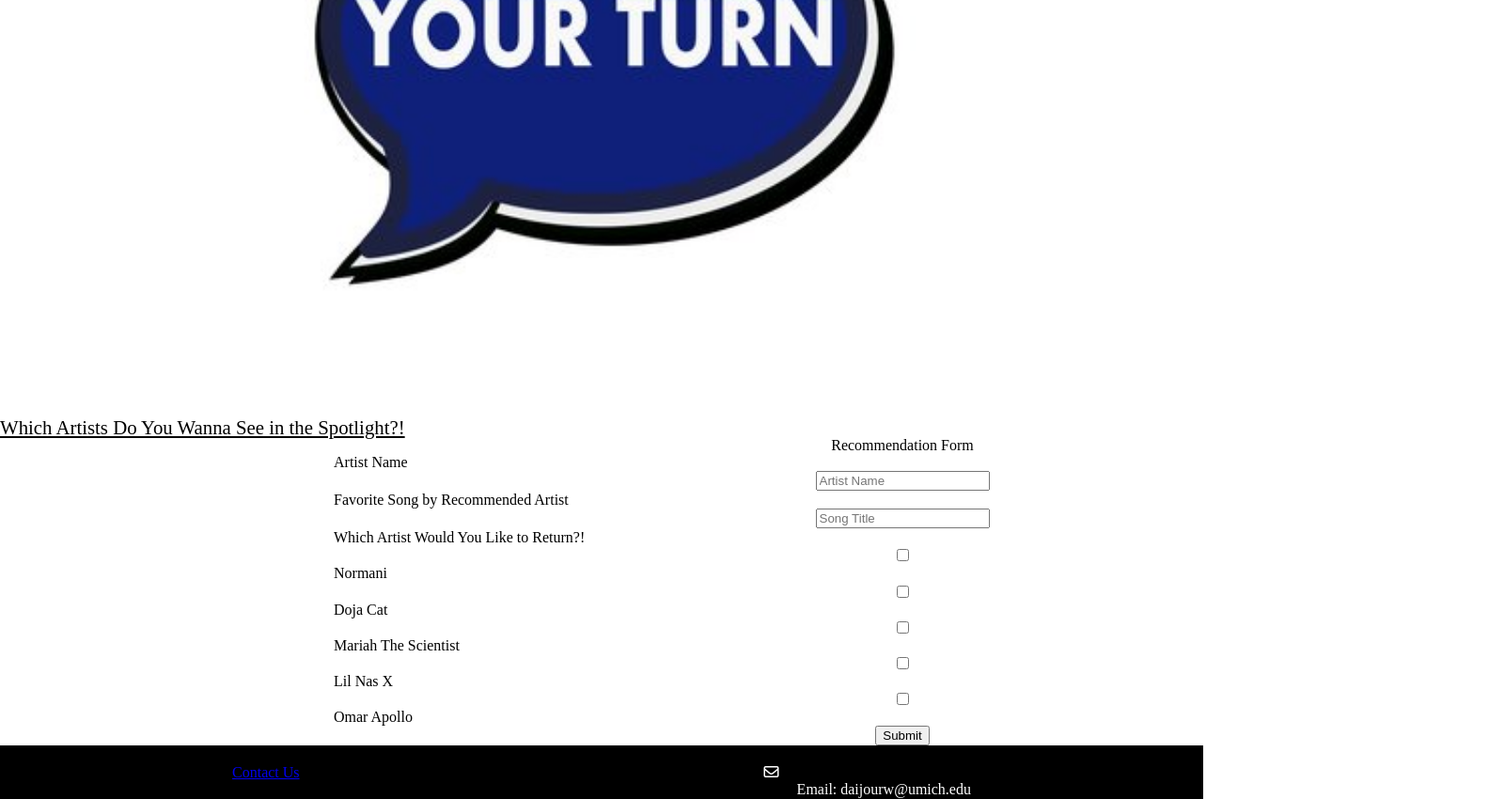
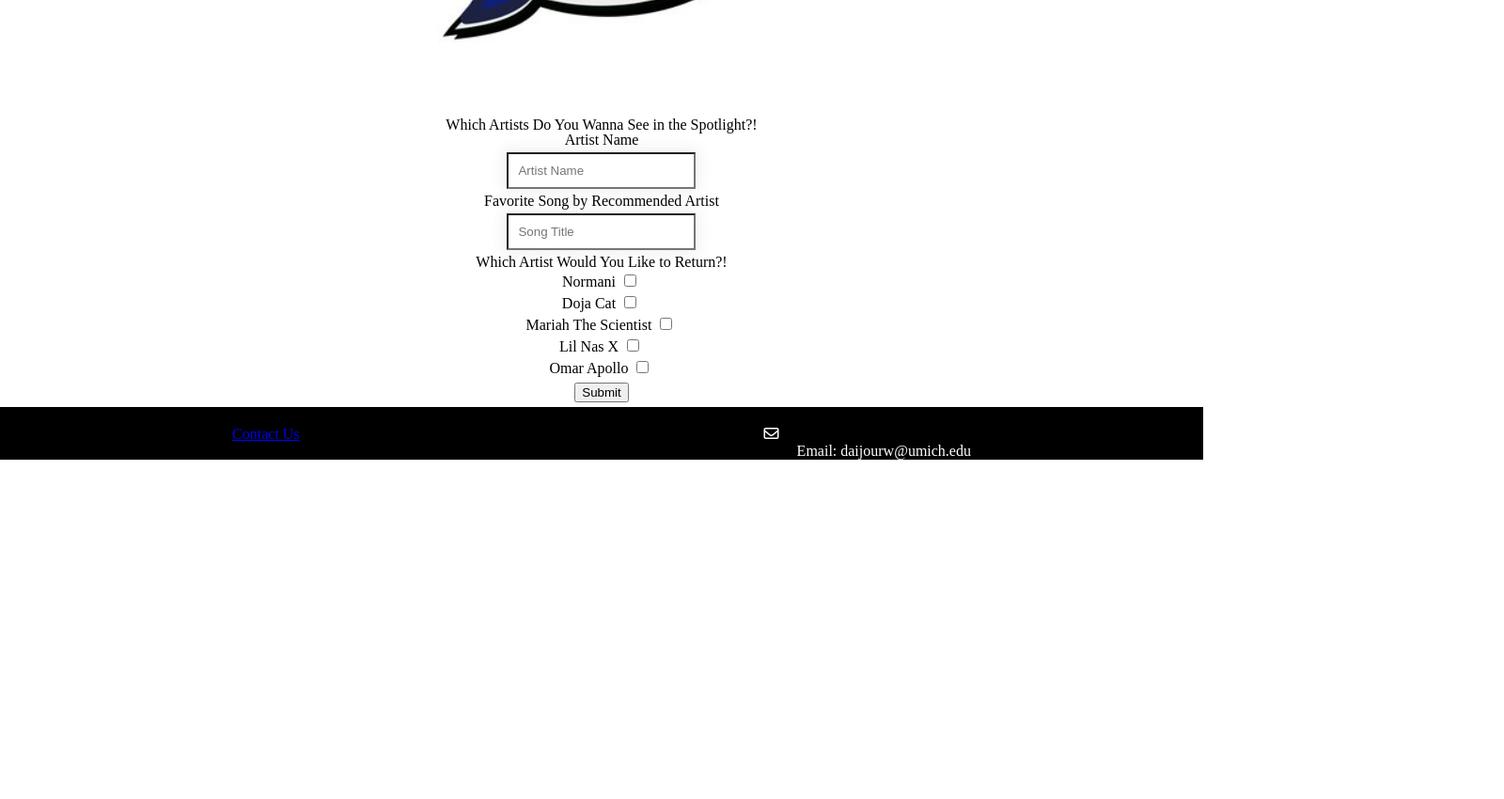
Before and after one commit to daijourw/FinalPortfolio, a plain HTML site: page contact.html in a window 1280 px wide. Shown: the part 1120-1970 px from the top of the page at 94% size, 1600 px wide, since content can reach past the window. After the commit the page ends 1609 px from the top, so only its background shows below. Drawn offline with Linux system fonts and the light colour scheme; a web font is replaced by a local one.

Commit message:
Add files via upload

```diff
--- a/contact.html
+++ b/contact.html
@@ -47,66 +47,82 @@
         <!-- add  data-title and data-alt -->
         <div class="slides">
             <div id="slide-1">
-                <img class="images" data-lightbox="image-1"  src="/images/normani5.jpeg">
-                <a class = "caption" data-lightbox="image-1" href="/images/normani5.jpeg">Normani</a>
-                <a class="hidden" data-lightbox="image-1"  href="/images/normani2.jpeg">Normani</a>
-                <a class="hidden" data-lightbox="image-1"  href="/images/normani1.jpeg">Normani</a>
-                <a class="hidden" data-lightbox="image-1"  href="/images/normani-kordei.jpeg">Normani</a>
+                <img class="images" data-lightbox="image-1" src="/images/normani5.jpeg">
+                <a class = "caption" data-title="Normani is an upcoming artist who elegently shifts from genre to genre. She has chart topping singles such as Love Lies, Wild Side, and most recently, Fair." data-lightbox="image-1" data-alt = "Normani lays in SavageXFenty lingerie, while surrounded by multi-color flowers." href="/images/normani5.jpeg">Normani</a>
+                <a class="hidden" data-lightbox="image-1"  href="/images/normani2.jpeg" data-alt="Normani poses on the red carpet at the Video Music Award show." data-title="Normani is an upcoming artist who elegently shifts from genre to genre. She has chart topping singles such as Love Lies, Wild Side, and most recently, Fair.">Normani</a>
+                <a class="hidden" data-lightbox="image-1"  href="/images/normani1.jpeg" data-alt="Normani poses in front of a nude background for her new single Fair." data-title="Normani is an upcoming artist who elegently shifts from genre to genre. She has chart topping singles such as Love Lies, Wild Side, and most recently, Fair.">Normani</a>
+                <a class="hidden" data-lightbox="image-1"  href="/images/normani-kordei.jpeg" data-alt = "Normani lays in SavageXFenty lingerie, in front of dark nude drapery." data-title="Normani is an upcoming artist who elegently shifts from genre to genre. She has chart topping singles such as Love Lies, Wild Side, and most recently, Fair.">Normani</a>
             </div>
             <div id="slide-2">
                 <img class="images" data-lightbox="image-2" src="/images/doja-cat.jpeg">
-                <a class = "caption" data-lightbox="image-2" href="/images/doja-cat.jpeg">Doja Cat</a>
-                <a class="hidden" data-lightbox="image-2"  href="/images/dojacat2.jpeg">Doja Cat</a>
-                <a class="hidden" data-lightbox="image-2"  href="/images/dojacat3.jpeg">Doja Cat</a>
+
+                <a class = "caption" data-title="Even though Doja Cat just realeased her third studio album, she is relatively new to the mainstream world. Her recent album, Planet Her is making history, and breaking down doors for female artist everyday." data-lightbox="image-2" href="/images/doja-cat.jpeg" data-alt = "Doja Cat poses in a blue dress, surrounded by dark blue mirrors.">Doja Cat</a>
+
+                <a class="hidden" data-lightbox="image-2"  href="/images/dojacat2.jpeg" data-title="Even though Doja Cat just realeased her third studio album, she is relatively new to the mainstream world. Her recent album, Planet Her is making history, and breaking down doors for female artist everyday." data-alt = "Doja Cat in a grass covered jumpsuit, while holding hedge cutters. ">Doja Cat</a>
+
+                <a class="hidden" data-lightbox="image-2"  href="/images/dojacat3.jpeg" data-title="Even though Doja Cat just realeased her third studio album, she is relatively new to the mainstream world. Her recent album, Planet Her is making history, and breaking down doors for female artist everyday." data-alt = "Doja Cat poses in a space suit, while floating amongst the cosmos. ">Doja Cat</a>
             </div>
             <div id="slide-3">
                 <img class="images" data-lightbox="image-3" src="/images/mariahscientist4.jpeg">
-                <a class = "caption" data-lightbox="image-3" href="/images/mariahscientist4.jpeg">Mariah The Scientist</a>
-                <a class="hidden" data-lightbox="image-3"  href="/images/mariahscientist2.jpeg">Mariah The Scientist</a>
-                <a class="hidden" data-lightbox="image-3"  href="/images/mariahscientist3.jpeg">Mariah The Scientist</a>
+                <a class = "caption" data-lightbox="image-3" href="/images/mariahscientist4.jpeg" data-title="Mariah The Scientist is one of the newest artists on our spotlight. Born and raised in Atlanta, she has jumped into the music industry with an original sound which based in hypnotic R&B." data-alt = "Mariah The Scientist lays in a black top and camo pants, holding a red telephone. ">Mariah The Scientist</a>
+                <a class="hidden" data-lightbox="image-3"  href="/images/mariahscientist2.jpeg" data-title="Mariah The Scientist is one of the newest artists on our spotlight. Born and raised in Atlanta, she has jumped into the music industry with an original sound which based in hypnotic R&B." data-alt = "Mariah The Scientist poses in a black suit and fishnets.">Mariah The Scientist</a>
+
+                <a class="hidden" data-lightbox="image-3"  href="/images/mariahscientist3.jpeg" data-title="Mariah The Scientist is one of the newest artists on our spotlight. Born and raised in Atlanta, she has jumped into the music industry with an original sound which based in hypnotic R&B." data-alt = "Mariah The Scientist poses in a blue top, while gazing into the camera. ">Mariah The Scientist</a>
             </div>
             <div id="slide-4">
                 <img class="images" data-lightbox="image-4" src="/images/nasx.jpeg">
-                <a class = "caption" data-lightbox="image-4" href="/images/nasx3.jpeg">Lil Nas X</a>
-                <a class="hidden" data-lightbox="image-4"  href="/images/nasx4.jpeg">Lil Nas X</a>
+
+                <a class="caption" data-lightbox="image-4" href="/images/nasx3.jpeg" data-title="Lil Nas X is no stranger to the spotlight. As an advid troll, he is constantly making bold moves whether it be through music, or 120 characters on twitter." data-alt = "Lil Nas X poses in a black cowboy outfit, with gold embroidery and jewlery.">Lil Nas X</a>
+
+                <a class = "caption" data-lightbox="image-4" href="/images/nasx3.jpeg" data-title="Lil Nas X is no stranger to the spotlight. As an advid troll, he is constantly making bold moves whether it be through music, or 120 characters on twitter." data-alt = "Lil Nas X poses in front a white background, wearing brown and white clothing.">Lil Nas X</a>
+
+                <a class="hidden" data-lightbox="image-4"  href="/images/nasx4.jpeg" data-lightbox="image-4" href="/images/nasx3.jpeg" data-title="Lil Nas X is no stranger to the spotlight. As an advid troll, he is constantly making bold moves whether it be through music, or 120 characters on twitter." data-alt = "Lil Nas X poses in a gold armor suit, at the Met Gala.">Lil Nas X</a>
                 <a class="hidden" data-lightbox="image-4"  href="/images/nasXVertical.jpeg">Lil Nas X</a>
             </div>
             <div id="slide-5">
                 <img class="images" data-lightbox="image-5" src="/images/omarapollo2.jpeg">
-                <a class="caption" data-lightbox="image-5" href="/images/omarapollo2.jpeg">Omar Apollo</a>
-                <a class="hidden" data-lightbox="image-5" href="/images/omarapollo3.jpeg">Omar Apollo</a>
-                <a class="hidden" data-lightbox="image-5" href="/images/omarapollo4.jpeg">Omar Apollo</a>
+
+                <a class="caption" data-lightbox="image-5" href="/images/omarapollo2.jpeg" data-lightbox="image-4" href="/images/nasx3.jpeg" data-title="Omar Apollo is a bisexual, Latin-American who pushes the boundaries of R&B and Latin music. He bolst his identity to encourage those like him to be confident in their identity." data-alt = "A black and white image of Omar Apollo.">Omar Apollo</a>
+
+                <a class="hidden" data-lightbox="image-5" href="/images/omarapollo3.jpeg" data-title="Omar Apollo is a bisexual, Latin-American who pushes the boundaries of R&B and Latin music. He bolst his identity to encourage those like him to be confident in their identity." data-alt = "Omar Apollo poses in a monochromatic room, with bright blue hair.">Omar Apollo</a>
+
+                <a class="hidden" data-lightbox="image-5" href="/images/omarapollo4.jpeg" data-title="Omar Apollo is a bisexual, Latin-American who pushes the boundaries of R&B and Latin music. He bolst his identity to encourage those like him to be confident in their identity." data-alt = "A vintage photo of Omar Apollo playing his guitar.">Omar Apollo</a>
 
             </div>
         </div>
         </div>
 
         <img id = "logo" src="images/yourturn.jpeg">
-        <h2>Which Artists Do You Wanna See in the Spotlight?!</h2>
-        <form action="https://formspree.io/f/mrgjyglb" method="POST">
-            <fieldset>
-              <legend>Recommendation Form</legend>
-              <p>Artist Name</p>
-              <input type="text" placeholder="Artist Name">
+        <h3 class="contact">Which Artists Do You Wanna See in the Spotlight?!</h3>
+        <div class="contact">
+            <form action="https://formspree.io/f/mrgjyglb" method="POST">
+                <fieldset>
+                    <label for="artist" >Artist Name</label><br>
+                    <input id="artist" type="text" placeholder="Artist Name"><br>
 
-              <p>Favorite Song by Recommended Artist</p>
-              <input type="text" placeholder="Song Title">
+                    <label for="favsong">Favorite Song by Recommended Artist</label><br>
+                    <input id = "favsong" type="text" placeholder="Song Title"><br>
 
-              <p>Which Artist Would You Like to Return?!</p>
-              <input type="checkbox">
-              <p>Normani</p>
-              <input type="checkbox">
-              <p>Doja Cat</p>
-              <input type="checkbox">
-              <p>Mariah The Scientist</p>
-              <input type="checkbox">
-              <p>Lil Nas X</p>
-              <input type="checkbox">
-              <p>Omar Apollo</p>
+                    <label>Which Artist Would You Like to Return?!</label><br>
+                    <label for="normani">Normani</label>
+                    <input id = "normani" type="checkbox"><br>
 
-              <input type="submit" >
-            </fieldset>
-        </form>
+                    <label for="dojacat">Doja Cat</label>
+                    <input id = "dojacat" type="checkbox"><br>
+
+                    <label for="mariahscientist">Mariah The Scientist</label>
+                    <input id = "mariahscientist" type="checkbox"><br>
+
+                    <label for="lilnasx">Lil Nas X</label>
+                    <input id = "lilnasx" type="checkbox"><br>
+
+                    <label for="omarapollo">Omar Apollo</label>
+                    <input id = "omarapollo" type="checkbox"><br>
+
+                    <input type="submit" >
+                </fieldset>
+            </form>
+        </div>
     </main>
     <footer>
         <ul>
--- a/css/style.css
+++ b/css/style.css
@@ -1,5 +1,5 @@
 body {
-    position: relative;
+    /* position: relative; */
 }
 /* skip to content */
 a.skip {
@@ -27,7 +27,7 @@ h1 {
     color: #000;
     font-size: 2.5em;
 }
-/* page header with background image */
+/* Music Boundary page header with background image */
 #pageheader {
     background-image: url("../images/home.jpeg");
     background-color: white;
@@ -40,6 +40,8 @@ h1 {
     text-align: center;
     color: black;
 }
+/* Industry page header with background image */
+
 #industryheader {
     background-image: url("../images/blackwhiterecordplayer.jpeg");
     background-size: 450px;
@@ -67,23 +69,17 @@ h2 {
     grid-column: 2 / 4;
 }
 p {
-    /* display: block; */
-    /* margin: 0px 200px 0px 200px; */
     line-height: 1.2em;
-    /* width: 70%; */
     text-align: justify;
     text-indent: 35px;
     grid-column: 2 / 5;
 
 }
 /* Nav Bar*/
-/* when screen big change direction to row in navbar */
 nav h1 {
     color: white;
 }
-/* .current {
-    background-color: black;
-} */
+
 .navbar {
     width: 100%;
     background-color: darkblue;
@@ -109,7 +105,6 @@ nav h1 {
 
 }
 .navlist li {
-    /* display: inline-block; */
     display: block;
     padding: 20px 10px;
     border-top: 1px solid white;
@@ -127,53 +122,9 @@ nav h1 {
     height: 30px;
 }
 
-/* nav {
-    display:block;
-    text-align: center;
-}
-nav ul {
-    list-style-type: none;
-    background-color: #2C66C6;
-    text-align: center;
-    border: 3px solid black;
-    padding: 0;
-    margin: 0;
-
-}
-nav li {
-    display: inline-block;
-    width: 20%;
-    margin:auto;
-    border: solid black;
-    border-width: 0px 3px 0px 3px;
-    padding: 0px;
-
-    font-family: 'Courier New', Courier, monospace;
-    font-size: 1em;
-    line-height: 100%;
-    text-align: center;
-    color: white;
-    background-color: #2C66C6;
-
-}
-nav a {
-    text-decoration: none;
-    color: white;
-    display: block;
-    height: 15px;
-}
-.current {
-    color: #2C66C6;
-    background-color: white;
-}
-nav a:hover {
-    background-color: grey;
-} */
-
 /* footer */
 footer {
     width: 100%;
-    /* background-image: url("../images/footerbackground.jpeg"); */
     background-color: #000;
     color: white;
 }
@@ -190,47 +141,8 @@ footer a:visited{
     color: aqua;
 
 }
-
-#industryimg {
-    text-align: center;
-    width: 200px;
-    height: 200px;
-}
-/* #micimg {
-    width: 75%;
-    grid-column: 2 / 5;
-    justify-self: center;
-
-} */
-/* #contact h2, legend {
-    margin-top: 10px;
-    margin-bottom: 10px;
-    text-align: center;
-} */
-#contact h2 {
-    text-align: center;
-    display: block;
-    margin: auto;
-}
-form {
-    display: block;
-    position: relative;
-    left: 25%;
-    text-align: center;
-}
 .fa-regularfa-envelope {
     color: white;
-}
-#logo {
-    display: block;
-    margin: auto;
-    width: 60vw;
-    animation-name: logoAnimation;
-    animation-duration: 5s;
-}
-@keyframes logoAnimation {
-    from {width: 25px; opacity:0;}
-    to {width: 450px; opacity:1;}
 }
 
 
@@ -279,6 +191,7 @@ img.gallery:hover {
     background-color: white;
 }
 
+/* contact page */
 /* Artist Spotlight/Extra */
 .slider {
     width: 75%;
@@ -294,12 +207,7 @@ img.gallery:hover {
 
     scroll-snap-type: mandatory;
     scroll-behavior: smooth;
-    /* -webkit-overflow-scrolling: touch; */
-
-    /*
-    scroll-snap-points-x: repeat(300px);
-    scroll-snap-type: mandatory;
-    */
+    -webkit-overflow-scrolling: touch;
 }
 
 .slides > div {
@@ -313,7 +221,7 @@ img.gallery:hover {
 
     width: 100%;
     height: 50vh;
-    margin-right: 50px;
+    margin-right: 30px;
     border-radius: 10px;
     background: black;
     position: relative;
@@ -351,19 +259,25 @@ img.gallery:hover {
     position: relative;
 }
 .slider > a:focus {
-    background: #000;
+    background: lightgrey;
   }
 form {
     margin: auto;
 }
+/* flip Card */
 .card {
     width: 40vw;
-    height: 25vh;
+    height: 10vh;
     perspective: 500px;
+    grid-column: 2/5;
+    background-color: #000;
+    margin: auto;
+    text-align: center;
+    vertical-align: center;
 }
 .cardContent {
     width: 40vw;
-    height: 25vh;
+    height: 10vh;
     transition: transform 1s;
     transform-style: preserve-3d;
 }
@@ -371,20 +285,80 @@ form {
     transform: rotateY( 180deg ) ;
     transition: transform 0.5s;
 }
+.card:focus .cardContent {
+    transform: rotateY( 180deg ) ;
+    transition: transform 0.5s;
+}
 .cardFront, .cardBack {
     position: absolute;
+
     height: 100%;
     width: 100%;
     background: white;
     color: #03446A;
     backface-visibility: hidden;
 }
+.cardFront {
+    background-color: #2C66C6;
+}
 .cardBack {
-    background: #03446A;
+    background: #2C66C6;
     color: white;
     transform: rotateY( 180deg );
 }
+p.card {
+    color: white;
+}
 
+
+h3.contact {
+    text-align: center;
+}
+div.contact {
+    display: grid;
+    grid-template-columns: 1fr 2fr 1fr;
+    text-align: center;
+}
+div.contact form {
+    grid-column: 2/3;
+}
+input {
+    margin: 5px;
+}
+/* form {
+    display: grid;
+    grid-template-columns: 1fr 1fr;
+} */
+/* form {
+    display: block;
+    position: relative;
+    left: 25%;
+    text-align: center;
+} */
+input[type=text] {
+    box-shadow:0 0 15px 4px rgba(0,0,0,0.06);
+    padding: 10px;
+    grid-column: 1/3;
+    /* width: 50vw;
+    text-align: center;
+    padding: 12px 20px;
+    margin: 8px 0;
+    box-sizing: border-box; */
+}
+#logo {
+    display: block;
+    margin: auto;
+    width: 35vw;
+    animation-name: logoAnimation;
+    animation-duration: 5s;
+}
+@keyframes logoAnimation {
+    from {width: 0vw; opacity:0;}
+    to {width: 35vw; opacity:1;}
+}
+
+
+/* media queries */
 @media screen and (prefers-reduced-motion: reduce){
     /*Turn off transition*/
     #logo {
@@ -396,6 +370,16 @@ form {
         -webkit-transition: initial;
         transition: initial;
     }
+    .cardContent {
+        width: 40vw;
+        height: 25vh;
+        transform: none;
+        transition: none;
+    }
+    .slides {
+        -webkit-overflow-scrolling: unset;
+    }
+
   }
 /* larger than mobile */
 @media only screen and (min-width: 700px) {
```
Also changed, not shown: industry.html (+13 -15 lines). Lines whose indentation alone changed are shown as unchanged.
